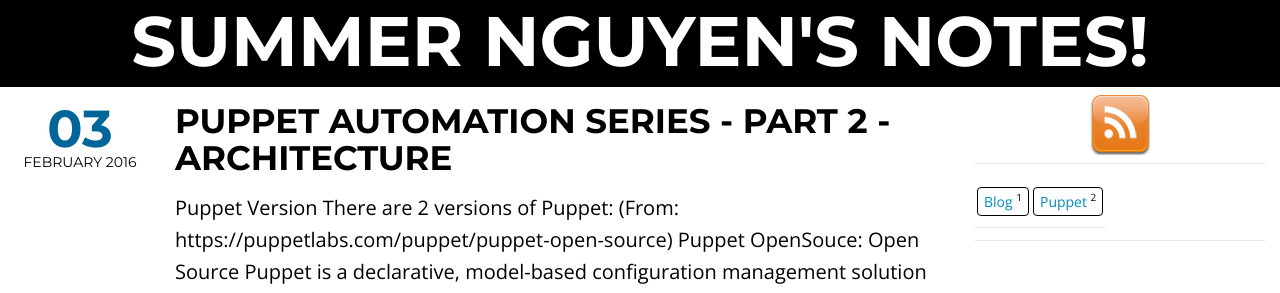
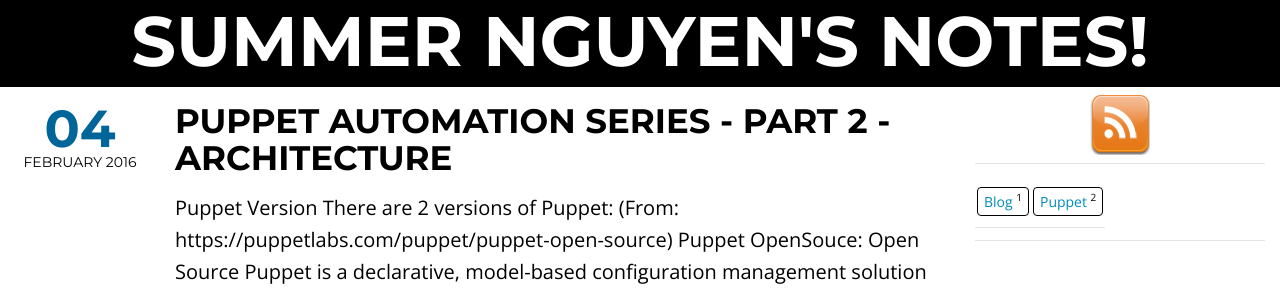
Before and after one commit to summer0nguyen/summer0nguyen.github.io, a Jekyll site: the page built from index.html, in a window 1280 px wide. Shown: the part 137-430 px from the top of the page. Built offline with Jekyll 4.4.1, drawn with Linux system fonts in a browser that asks for light colours; nearby versions of some CDN libraries; the list of posts is cut into pages by our own code.

Commit message:
Update Part 2

```diff
--- a/_posts/2016-02-04-puppet-automation-series-part-2-architecture.md
+++ b/_posts/2016-02-04-puppet-automation-series-part-2-architecture.md
@@ -2,7 +2,7 @@
 author: Summer Nguyen
 layout: post
 title: "Puppet Automation Series - Part 2 - Architecture"
-date: 2016-02-03 17:30
+date: 2016-02-04 10:30
 comments: true
 category: puppet
 tags:
```
